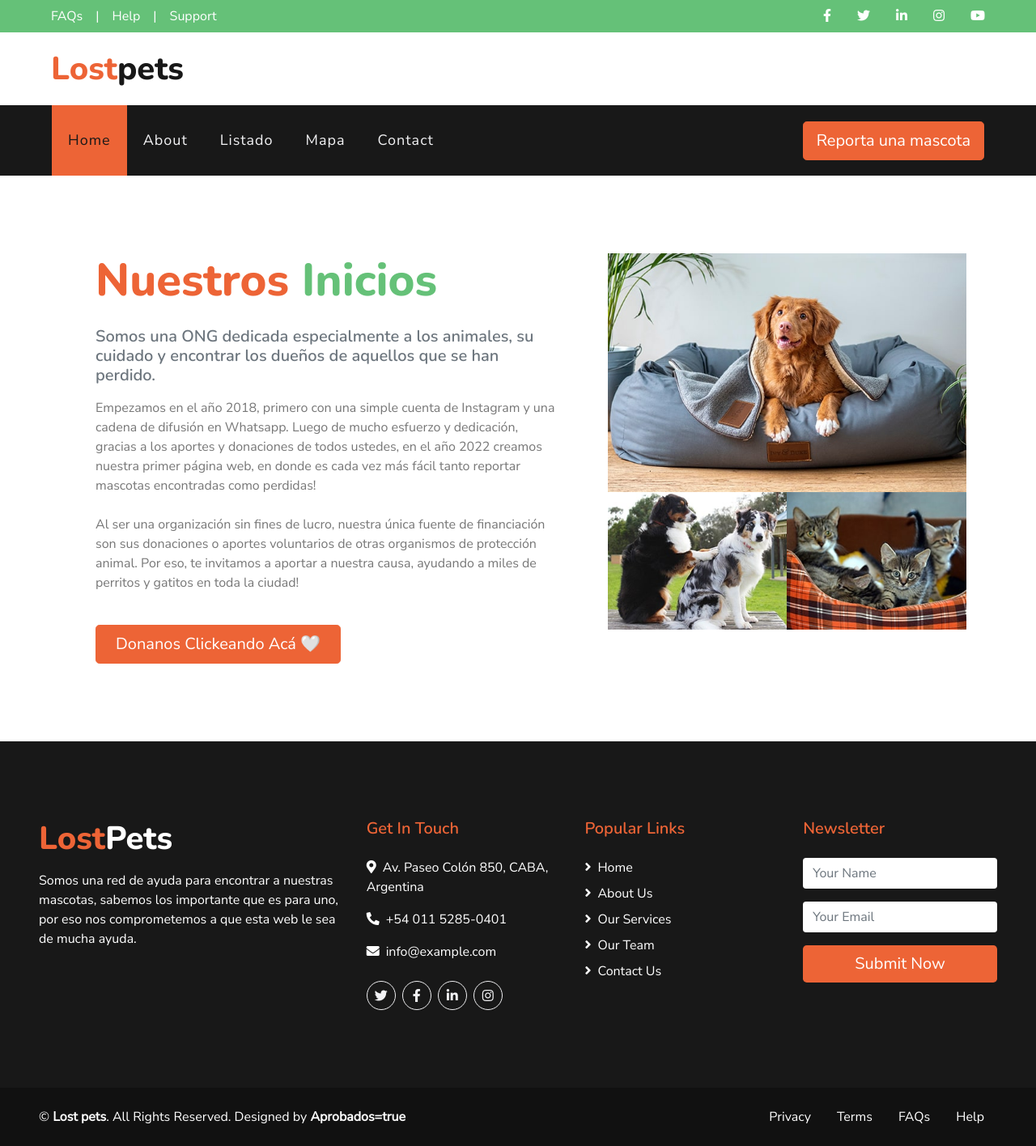
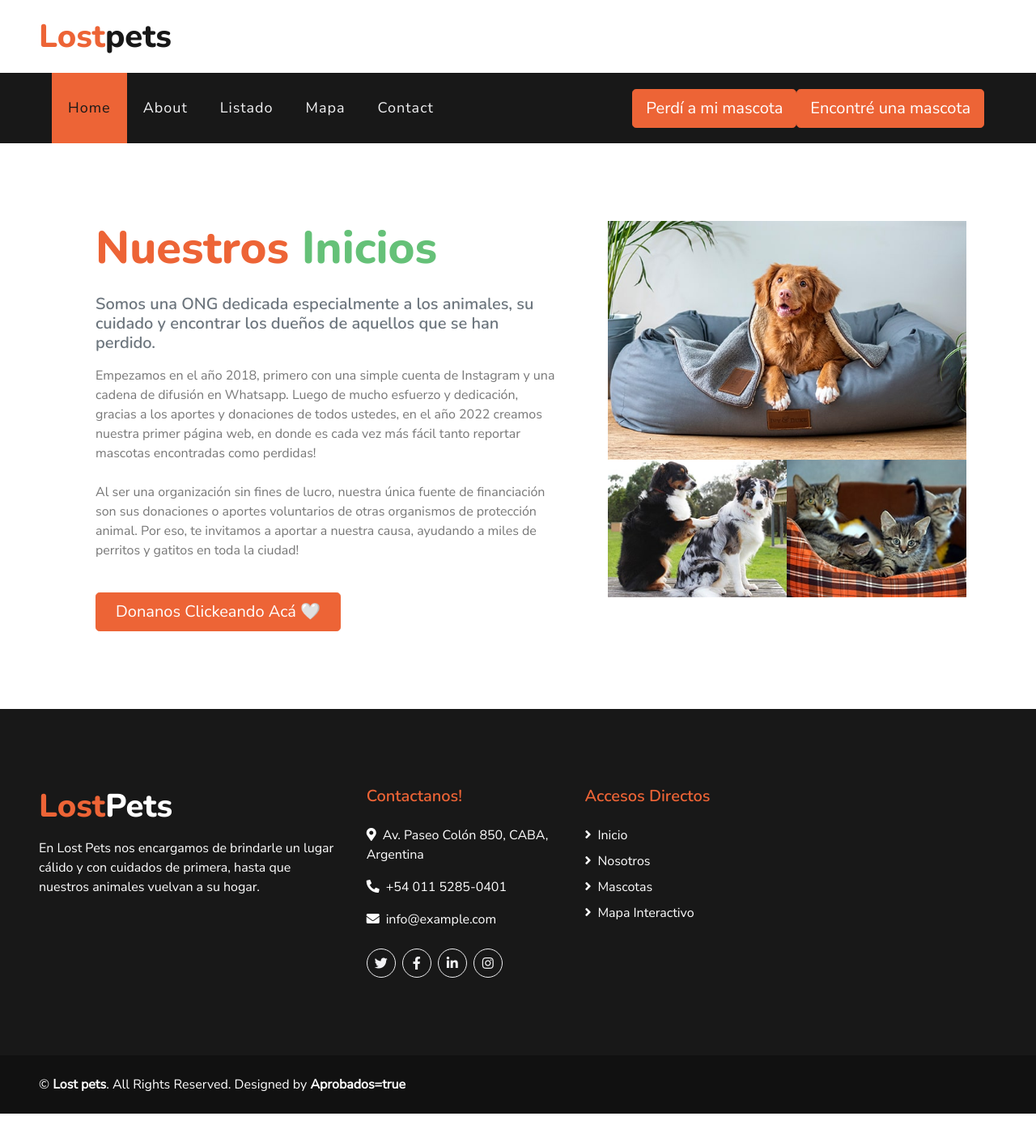
Before and after one commit to reyesito/Aprobado-True, a Flask app: page /about in a window 1280 px wide. Shown: the whole page at 81% size. After the commit the page ends 1376 px from the top, so only its background shows below. Run offline with Flask 3, Linux system fonts and the light colour scheme; some libraries are stand-ins or nearby versions.

Commit message:
Adaptación del base.html a conveniencia #19

```diff
--- a/templates/base.html
+++ b/templates/base.html
@@ -30,60 +30,11 @@
 
 <body>
     <!-- Topbar Start -->
-    <div class="container-fluid">
-        <div class="row bg-secondary py-2 px-lg-5">
-            <div class="col-lg-6 text-center text-lg-left mb-2 mb-lg-0">
-                <div class="d-inline-flex align-items-center">
-                    <a class="text-white pr-3" href="">FAQs</a>
-                    <span class="text-white">|</span>
-                    <a class="text-white px-3" href="">Help</a>
-                    <span class="text-white">|</span>
-                    <a class="text-white pl-3" href="">Support</a>
-                </div>
-            </div>
-            <div class="col-lg-6 text-center text-lg-right">
-                <div class="d-inline-flex align-items-center">
-                    <a class="text-white px-3" href="">
-                        <i class="fab fa-facebook-f"></i>
-                    </a>
-                    <a class="text-white px-3" href="">
-                        <i class="fab fa-twitter"></i>
-                    </a>
-                    <a class="text-white px-3" href="">
-                        <i class="fab fa-linkedin-in"></i>
-                    </a>
-                    <a class="text-white px-3" href="">
-                        <i class="fab fa-instagram"></i>
-                    </a>
-                    <a class="text-white pl-3" href="">
-                        <i class="fab fa-youtube"></i>
-                    </a>
-                </div>
-            </div>
-        </div>
         <div class="row py-3 px-lg-5">
             <div class="col-lg-4">
-                <a href="" class="navbar-brand d-none d-lg-block">
+                <a href="{{ url_for('home') }}" class="navbar-brand d-none d-lg-block">
                     <h1 class="m-0 display-5 text-capitalize"><span class="text-primary">Lost</span>pets</h1>
                 </a>
-            </div>
-
-            <!--<div class="col-lg-8 text-center text-lg-right">
-                <div class="d-inline-flex align-items-center">
-                    <div class="d-inline-flex flex-column text-center pr-3 border-right">
-                        <h6>Opening Hours</h6>
-                        <p class="m-0">8.00AM - 9.00PM</p>
-                    </div>
-                    <div class="d-inline-flex flex-column text-center px-3 border-right">
-                        <h6>Email Us</h6>
-                        <p class="m-0">info@example.com</p>
-                    </div>
-                    <div class="d-inline-flex flex-column text-center pl-3">
-                        <h6>Call Us</h6>
-                        <p class="m-0">+012 345 6789</p>
-                    </div>
-                </div>-->
-
             </div>
         </div>
     </div>
@@ -91,7 +42,7 @@
 
 
 
-    <!-- Navbar Start -->
+    <!-- Barra de Navegación -->
     <div class="container-fluid p-0">
         <nav class="navbar navbar-expand-lg bg-dark navbar-dark py-3 py-lg-0 px-lg-5">
             <a href="" class="navbar-brand d-block d-lg-none">
@@ -116,27 +67,28 @@
                     </div>-->
 
                 </div>
-                <a href="{{ url_for('registro')}}" class="btn btn-lg btn-primary px-3 d-none d-lg-block">Reporta una mascota</a>
+                <a href="{{ url_for('registro')}}" class="btn btn-lg btn-primary px-3 d-none d-lg-block">Perdí a mi mascota</a>
+                <a href="{{ url_for('contact')}}" class="btn btn-lg btn-primary px-3 d-none d-lg-block">Encontré una mascota</a>
             </div>
         </nav>
     </div>
-    <!-- Navbar End -->
+    <!-- Fin de Barra de Navegación -->
 
     {% block body %}
 
     {% endblock %}
 
-    <!-- Footer Start -->
+    <!-- Footer -->
     <div class="container-fluid bg-dark text-white py-5 px-sm-3 px-md-5">
         <div class="row pt-5">
             <div class="col-lg-4 col-md-12 mb-5">
                 <h1 class="mb-3 display-5 text-capitalize text-white"><span class="text-primary">Lost</span>Pets</h1>
-                <p class="m-0">Somos una red de ayuda para encontrar a nuestras mascotas, sabemos los importante que es para uno, por eso nos comprometemos a que esta web le sea de mucha ayuda.</p>
+                <p class="m-0">En Lost Pets nos encargamos de brindarle un lugar cálido y con cuidados de primera, hasta que nuestros animales vuelvan a su hogar.</p>
             </div>
             <div class="col-lg-8 col-md-12">
                 <div class="row">
                     <div class="col-md-4 mb-5">
-                        <h5 class="text-primary mb-4">Get In Touch</h5>
+                        <h5 class="text-primary mb-4">Contactanos!</h5>
                         <p><i class="fa fa-map-marker-alt mr-2"></i>Av. Paseo Colón 850, CABA, Argentina</p>
                         <p><i class="fa fa-phone-alt mr-2"></i>+54 011 5285-0401</p>
                         <p><i class="fa fa-envelope mr-2"></i>info@example.com</p>
@@ -148,28 +100,13 @@
                         </div>
                     </div>
                     <div class="col-md-4 mb-5">
-                        <h5 class="text-primary mb-4">Popular Links</h5>
+                        <h5 class="text-primary mb-4">Accesos Directos</h5>
                         <div class="d-flex flex-column justify-content-start">
-                            <a class="text-white mb-2" href="#"><i class="fa fa-angle-right mr-2"></i>Home</a>
-                            <a class="text-white mb-2" href="#"><i class="fa fa-angle-right mr-2"></i>About Us</a>
-                            <a class="text-white mb-2" href="#"><i class="fa fa-angle-right mr-2"></i>Our Services</a>
-                            <a class="text-white mb-2" href="#"><i class="fa fa-angle-right mr-2"></i>Our Team</a>
-                            <a class="text-white" href="#"><i class="fa fa-angle-right mr-2"></i>Contact Us</a>
+                            <a class="text-white mb-2" href="{{ url_for('home') }}"><i class="fa fa-angle-right mr-2"></i>Inicio</a>
+                            <a class="text-white mb-2" href="{{ url_for('about') }}"><i class="fa fa-angle-right mr-2"></i>Nosotros</a>
+                            <a class="text-white mb-2" href="{{ url_for('listado') }}"><i class="fa fa-angle-right mr-2"></i>Mascotas</a>
+                            <a class="text-white mb-2" href="{{ url_for('mapa') }}"><i class="fa fa-angle-right mr-2"></i>Mapa Interactivo</a>
                         </div>
-                    </div>
-                    <div class="col-md-4 mb-5">
-                        <h5 class="text-primary mb-4">Newsletter</h5>
-                        <form action="">
-                            <div class="form-group">
-                                <input type="text" class="form-control border-0" placeholder="Your Name" required="required" />
-                            </div>
-                            <div class="form-group">
-                                <input type="email" class="form-control border-0" placeholder="Your Email" required="required" />
-                            </div>
-                            <div>
-                                <button class="btn btn-lg btn-primary btn-block border-0" type="submit">Submit Now</button>
-                            </div>
-                        </form>
                     </div>
                 </div>
             </div>
@@ -183,25 +120,9 @@
                     <a class="text-white font-weight-bold" href="https://github.com/reyesito/Aprobado-True">Aprobados=true</a>
                 </p>
             </div>
-            <div class="col-md-6 text-center text-md-right">
-                <ul class="nav d-inline-flex">
-                    <li class="nav-item">
-                        <a class="nav-link text-white py-0" href="#">Privacy</a>
-                    </li>
-                    <li class="nav-item">
-                        <a class="nav-link text-white py-0" href="#">Terms</a>
-                    </li>
-                    <li class="nav-item">
-                        <a class="nav-link text-white py-0" href="#">FAQs</a>
-                    </li>
-                    <li class="nav-item">
-                        <a class="nav-link text-white py-0" href="#">Help</a>
-                    </li>
-                </ul>
-            </div>
         </div>
     </div>
-    <!-- Footer End -->
+    <!-- Footer Fin -->
 
 
     <!-- Back to Top -->
@@ -209,7 +130,7 @@
 
 
 
-    <!-- JavaScript Libraries -->
+    <!-- Librerias de Javascript -->
     <script src="https://code.jquery.com/jquery-3.4.1.min.js"></script>
     <script src="https://stackpath.bootstrapcdn.com/bootstrap/4.4.1/js/bootstrap.bundle.min.js"></script>
     <script src="{{ url_for('static', filename='lib/easing/easing.min.js') }}"></script>
```
